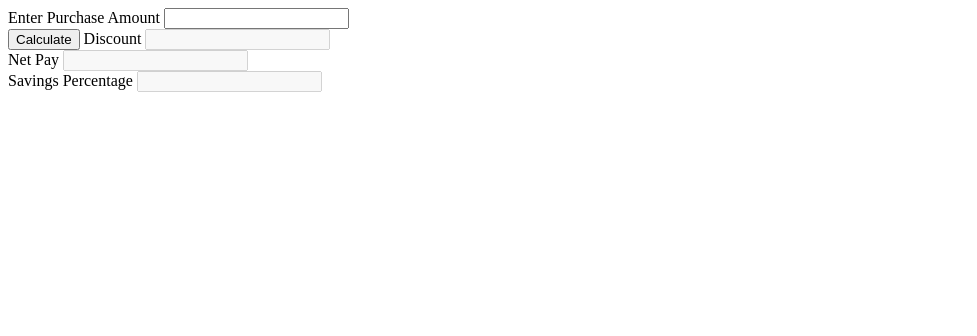
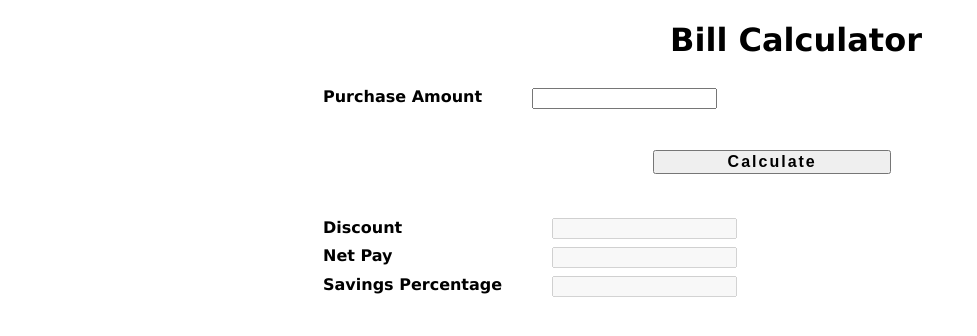
Before and after one commit to saumyasingh20/FrontEndAssignments, a plain HTML site: page UI/Discount Cal/index.html in a window 1280 px wide. Shown: the whole page, without its empty margins (0-977 px from the left). Drawn offline with Linux system fonts and the light colour scheme.

Commit message:
day2 assignment1

```diff
--- a/UI/Discount Cal/index.html
+++ b/UI/Discount Cal/index.html
@@ -5,21 +5,50 @@
     <meta http-equiv="X-UA-Compatible" content="IE=edge">
     <meta name="viewport" content="width=device-width, initial-scale=1.0">
     <title>Discount Calculator</title>
+    <link rel="stylesheet" href="style.css">
 </head>
 <body>
-    <label for="amt">Enter Purchase Amount</label>
-    <input type="number" name="amt" id="amt" > <br>
+    <h1 style="text-align: center;">Bill Calculator</h1>
+    <table>
+    <tr>
+        <td>
+             <label for="amt" >Purchase Amount</label>
+        </td>
+        <td>
+            <input type="number" name="amt" id="amt" >
+        </td>
+    </tr>
+    </table>
+    <input type="button" value="Calculate" id = "calBtn"onclick="calculateDiscount()"> <br>
+    <table>
+        <tr>
+            <td>
+                <label for="disc">Discount</label>
+            </td>
+            <td>
+                <input type="number" name="disc" id="disc" readonly disabled >
+            </td>
+        </tr>
 
-    <input type="button" value="Calculate" onclick="calculateDiscount()">
+        <tr>
+            <td>
+                <label for="pay">Net Pay</label>
+            </td>
+            <td>
+                <input type="number" name="pay" id="pay" readonly disabled >
+            </td>
+        </tr>
 
-    <label for="disc">Discount</label>
-    <input type="number" name="disc" id="disc" readonly disabled > <br>
+        <tr>
+            <td>
+                <label for="savings">Savings Percentage</label>
+            </td>
+            <td>
+                <input type="number" name="savings" id="savings" readonly disabled>
+            </td>
+        </tr>
 
-    <label for="pay">Net Pay</label>
-    <input type="number" name="pay" id="pay" readonly disabled > <br>
-
-    <label for="savings">Savings Percentage</label>
-    <input type="number" name="savings" id="savings" readonly disabled> <br>
+    </table>
     <script src="script.js"></script>
 
 
--- a/UI/Discount Cal/script.js
+++ b/UI/Discount Cal/script.js
@@ -5,7 +5,7 @@ function calculateDiscount(){
         discPercent = 10;
     }else if(amt>10000 && amt<=20000){
         discPercent = 20;
-    }else {
+    }else if(amt>20000) {
         discPercent = 25;
     }
     discount = (discPercent/100)*amt;
--- a/UI/Discount Cal/style.css
+++ b/UI/Discount Cal/style.css
@@ -0,0 +1,20 @@
+body{
+    margin-left: 25%;
+    font-family: 'Lucida Sans', 'Lucida Sans Regular', 'Lucida Grande', 'Lucida Sans Unicode', Geneva, Verdana, sans-serif;
+}
+input{
+    margin-left: 25%;
+    margin-top: 2%;
+}
+#calBtn{
+    margin-left: 35%;
+    margin-top: 4%;
+    margin-bottom: 4%;
+    width: 25%;
+    font-weight: 700;
+    letter-spacing: 2px;
+    font-size: medium;
+}
+label{
+    font-weight: 600;
+}
```
